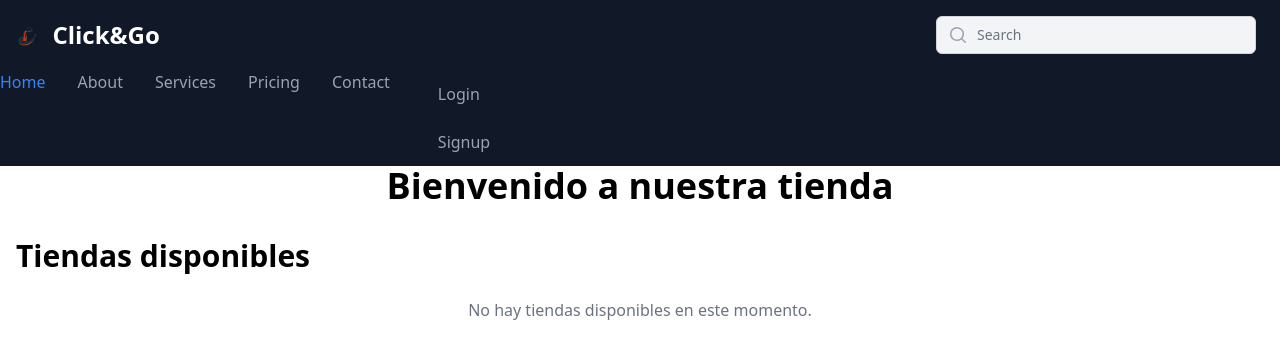
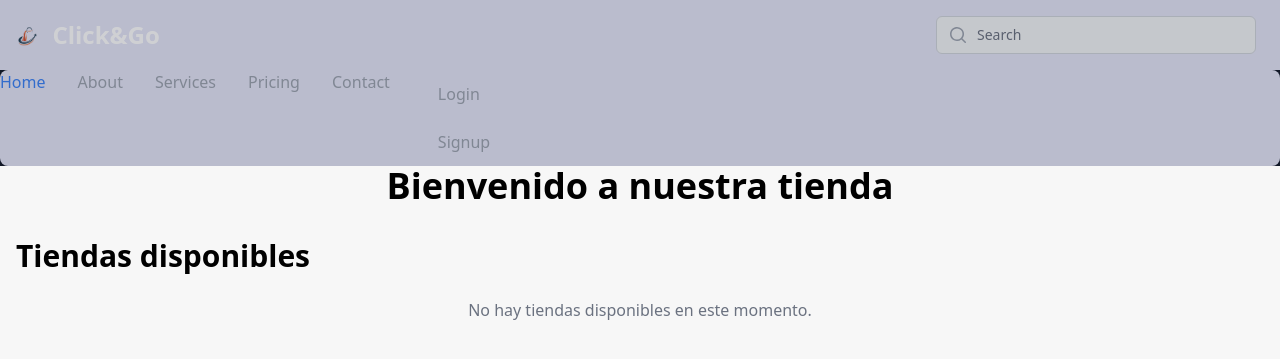
Before and after one commit to LanLop1/proyecto_final, a Django app: page / in a window 1280 px wide. Shown: the top 359 px of the page. Run offline with Django 5.2, Linux system fonts and the light colour scheme; data that the repository does not hold is empty; parts of the project's set-up code (start-up, migrations or seed data) failed here and were passed over; some libraries are stand-ins or nearby versions.

Commit message:
cambio cosas para ver el inicio

```diff
--- a/django-starter/stores/templates/stores/create_or_edit_store.html
+++ b/django-starter/stores/templates/stores/create_or_edit_store.html
@@ -1,4 +1,9 @@
 {% extends 'layouts/blank.html' %}
+{% extends 'layouts/blank.html' %}
+{% block head %}
+<link rel="stylesheet" href="{% static './CSS/crear_store.css' %}">
+{% endblock head %}
+
 {% block content %}
 <div class="container mx-auto p-6">
     <h1 class="text-3xl font-bold mb-6 text-center">Crear Nueva Tienda</h1>
--- a/django-starter/templates/base.html
+++ b/django-starter/templates/base.html
@@ -1,7 +1,7 @@
 {% load static %}
 {% comment %} {% load static tailwind_tags %} {% endcomment %}
 <!DOCTYPE html>
-<html lang="en">
+<html lang="es">
   <head>
     <meta charset="UTF-8" />
     <meta http-equiv="X-UA-Compatible" content="IE=edge" />
@@ -122,6 +122,25 @@
       .alert-danger {
         @apply bg-red-600;
       }
+      body {
+        background-color: #F7F7F7;
+      }
+      .justify-between {
+        background-color: #e5e5f7;
+        opacity: 0.8;
+        background-image:  radial-gradient(#444cf7 0.5px, transparent 0.5px), radial-gradient(#444cf7 0.5px, #e5e5f7 0.5px);
+        background-size: 20px 20px;
+        background-position: 0 0,10px 10px;
+      }
+
+      .font-medium {
+        background-color: #e5e5f7;
+        opacity: 0.8;
+        background-image:  radial-gradient(#444cf7 0.5px, transparent 0.5px), radial-gradient(#444cf7 0.5px, #e5e5f7 0.5px);
+        background-size: 20px 20px;
+        background-position: 0 0,10px 10px;
+      }
+
     </style>
   </head>
   <body hx-trigger="click" hx-get="/empty" hx-swap="innerHTML" hx-target="#resultados" class="{% block class %}{% endblock %}">
```
Also changed, not shown: django-starter/static/CSS/crear_store.css (added, +62 -0 lines).
